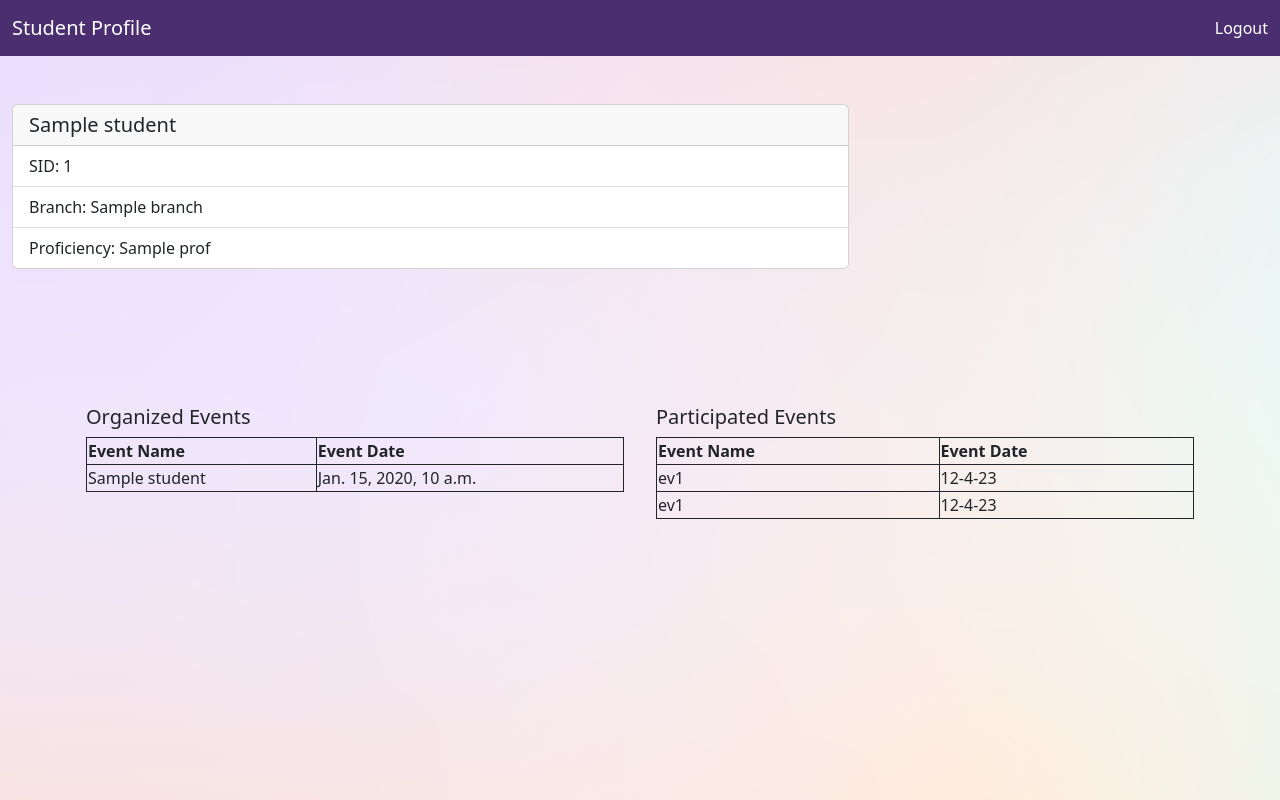
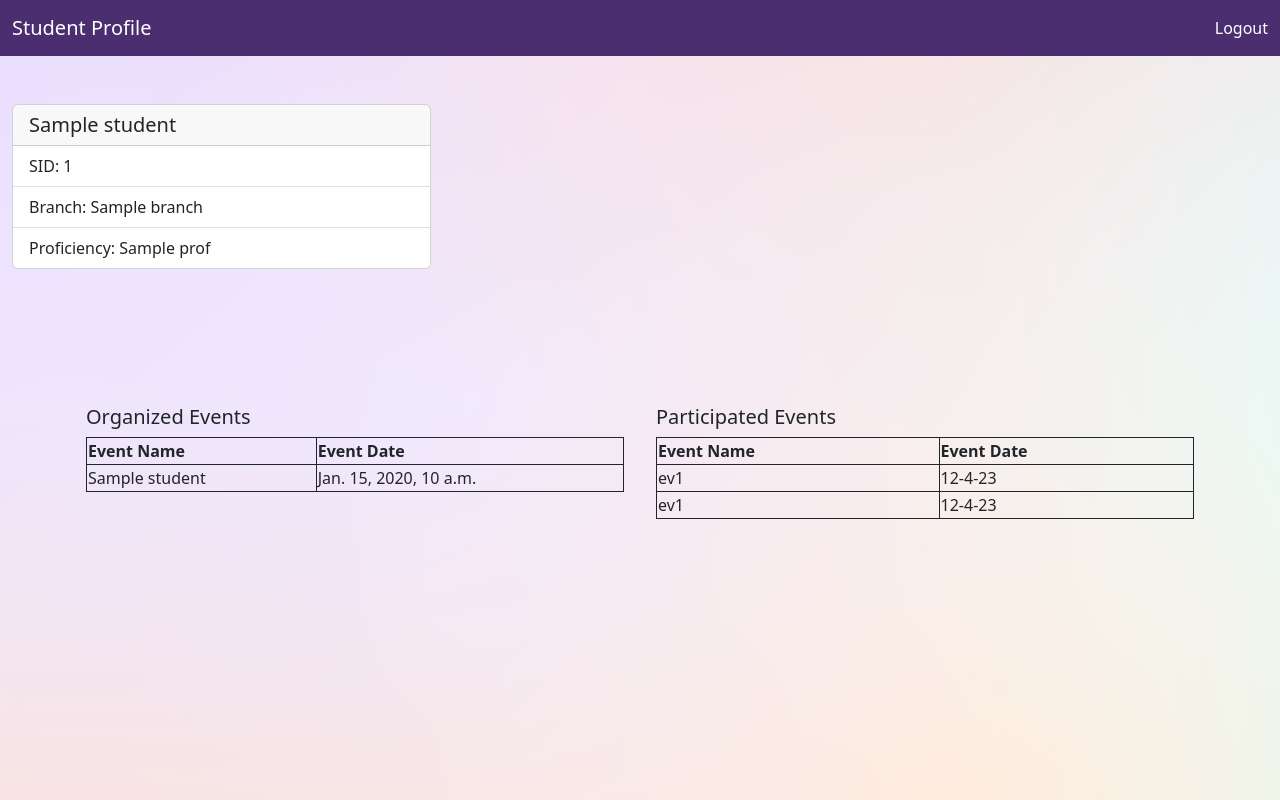
Before and after one commit to mineeshabrar/dsaapp, a Django app: page /student/1/ in a window 1280 px wide. Run offline with Django 4.2, Linux system fonts and the light colour scheme; tables that the repository leaves empty hold one stand-in row (values such as "Sample post"); a database or web service that is not in the repository returns one stand-in record (values such as "Sample title"); some libraries are stand-ins or nearby versions.

Commit message:
student details table width decreased & added a pop-up for delete event

```diff
--- a/templates/secy_landing_page.html
+++ b/templates/secy_landing_page.html
@@ -28,8 +28,7 @@
     <script>
         // When the user clicks on <div>, open the popup
         function delete_event() {
-          var popup = document.getElementById("myPopup");
-          popup.classList.toggle("show");
+                confirm("Are you sure you want to delete the event?");
         }
         </script>
 </head>
--- a/templates/student_landing_page.html
+++ b/templates/student_landing_page.html
@@ -36,7 +36,7 @@
     </nav>
 
     <div class="container-fluid">
-      <div class="col-md-8">
+      <div class="col-md-4">
         <div class="card mt-5">
           <h5 class="card-header">{{ student.name }}</h5>
 
```
